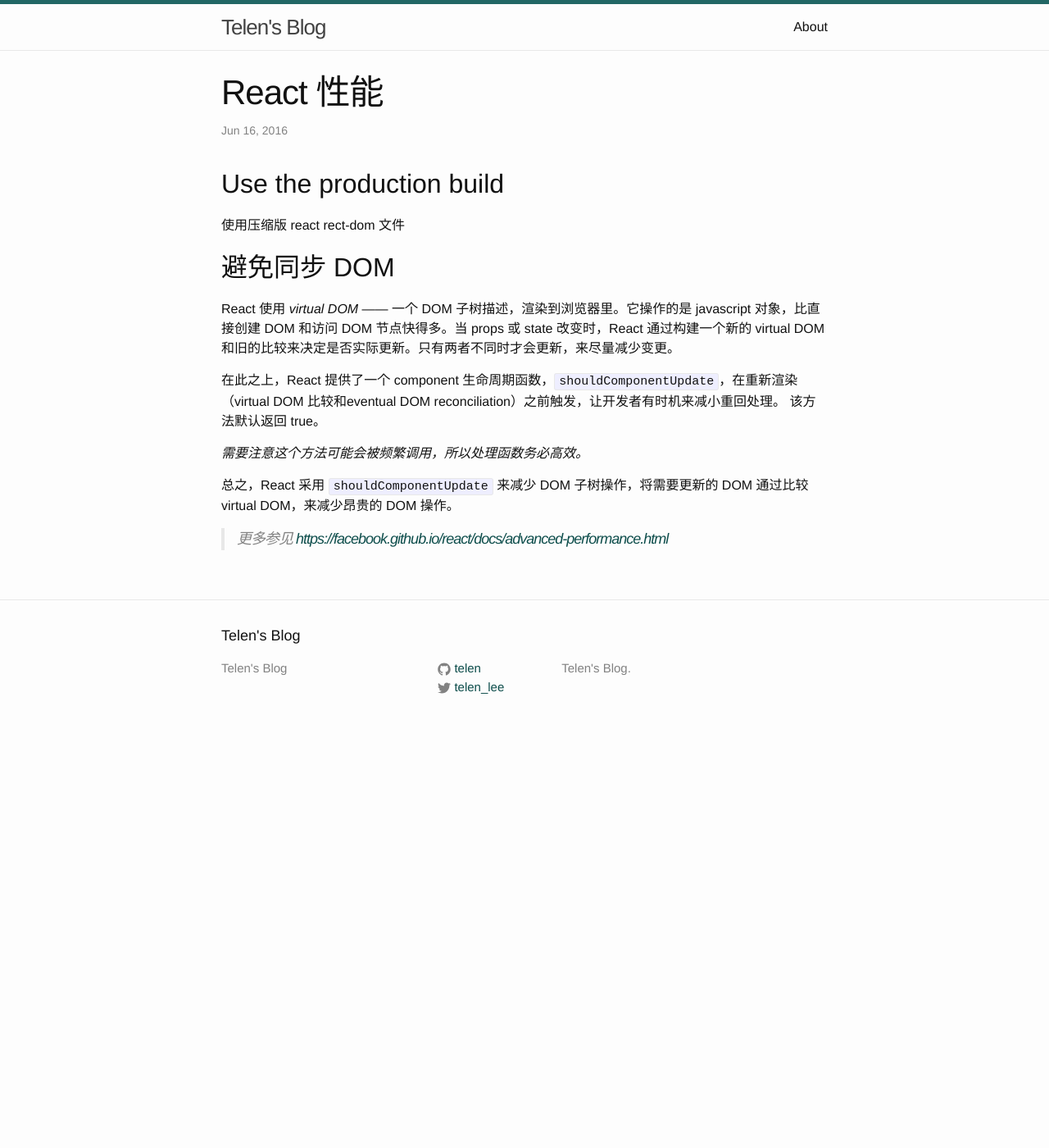
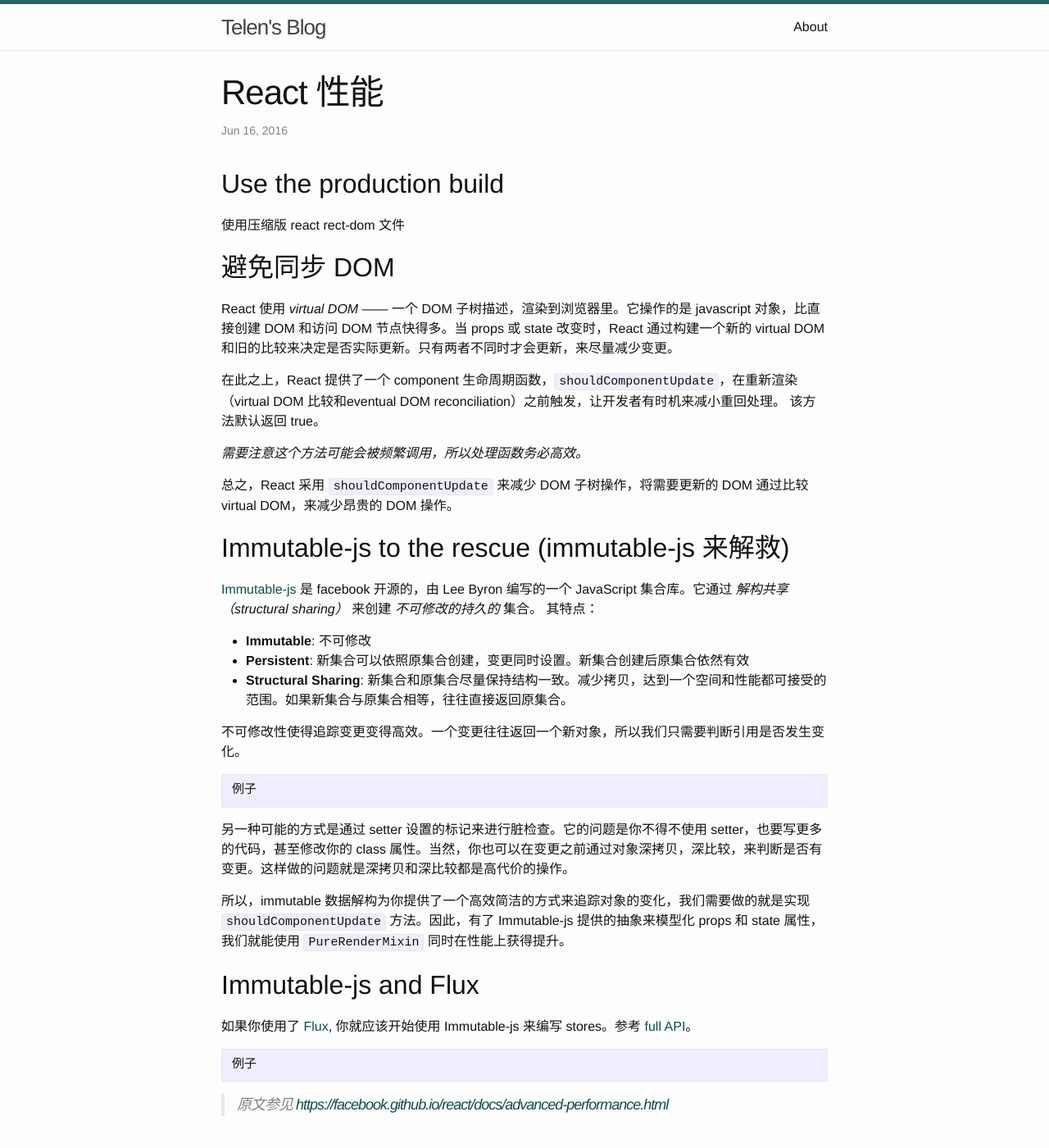
Before and after one commit to telen/blog, a Jekyll site: the page built from _posts/2016-06-16-react-performance.md, in a window 1280 px wide and 1400 px high. Shown: the whole window at 82% size. Built offline with Jekyll 4.4.1, drawn with Linux system fonts in a browser that asks for light colours.

Commit message:
finish post

````diff
--- a/_posts/2016-06-16-react-performance.md
+++ b/_posts/2016-06-16-react-performance.md
@@ -21,4 +21,31 @@
 
 总之，React 采用 `shouldComponentUpdate` 来减少 DOM 子树操作，将需要更新的 DOM 通过比较 virtual DOM，来减少昂贵的 DOM 操作。
 
-> 更多参见 [https://facebook.github.io/react/docs/advanced-performance.html](https://facebook.github.io/react/docs/advanced-performance.html)
+## Immutable-js to the rescue (immutable-js 来解救)
+
+[Immutable-js](https://github.com/facebook/immutable-js) 是 facebook 开源的，由 Lee Byron 编写的一个 JavaScript 集合库。它通过 *解构共享（structural sharing）* 来创建 *不可修改的持久的* 集合。
+其特点：
+
+- **Immutable**: 不可修改
+- **Persistent**: 新集合可以依照原集合创建，变更同时设置。新集合创建后原集合依然有效
+- **Structural Sharing**: 新集合和原集合尽量保持结构一致。减少拷贝，达到一个空间和性能都可接受的范围。如果新集合与原集合相等，往往直接返回原集合。
+
+不可修改性使得追踪变更变得高效。一个变更往往返回一个新对象，所以我们只需要判断引用是否发生变化。
+
+```js
+例子
+```
+
+另一种可能的方式是通过 setter 设置的标记来进行脏检查。它的问题是你不得不使用 setter，也要写更多的代码，甚至修改你的 class 属性。当然，你也可以在变更之前通过对象深拷贝，深比较，来判断是否有变更。这样做的问题就是深拷贝和深比较都是高代价的操作。
+
+所以，immutable 数据解构为你提供了一个高效简洁的方式来追踪对象的变化，我们需要做的就是实现 `shouldComponentUpdate` 方法。因此，有了 Immutable-js 提供的抽象来模型化 props 和 state 属性，我们就能使用 `PureRenderMixin` 同时在性能上获得提升。
+
+## Immutable-js and Flux
+
+如果你使用了 [Flux](https://facebook.github.io/flux/), 你就应该开始使用 Immutable-js 来编写 stores。参考 [full API](https://facebook.github.io/immutable-js/docs/#/)。
+
+```js
+例子
+```
+
+> 原文参见 [https://facebook.github.io/react/docs/advanced-performance.html](https://facebook.github.io/react/docs/advanced-performance.html)
````
